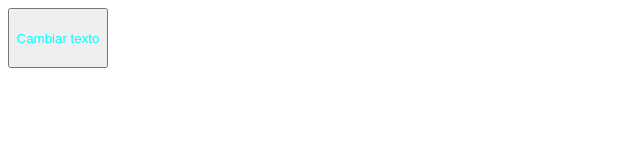
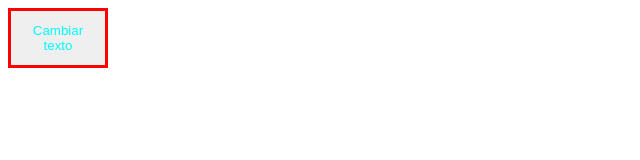
Before and after one commit to SoyYosefh/2-boton-interactivo, a plain HTML site: page index.html in a window 1280 px wide. Shown: the whole page, without its empty margins (0-640 px from the left). Drawn offline with Linux system fonts and the light colour scheme.

Commit message:
stuli finish

```diff
--- a/index.css
+++ b/index.css
@@ -2,4 +2,5 @@ button{
     color: aqua;
     width: 100px;
     height: 60px;
+    border: solid red 3px;
 }
```
